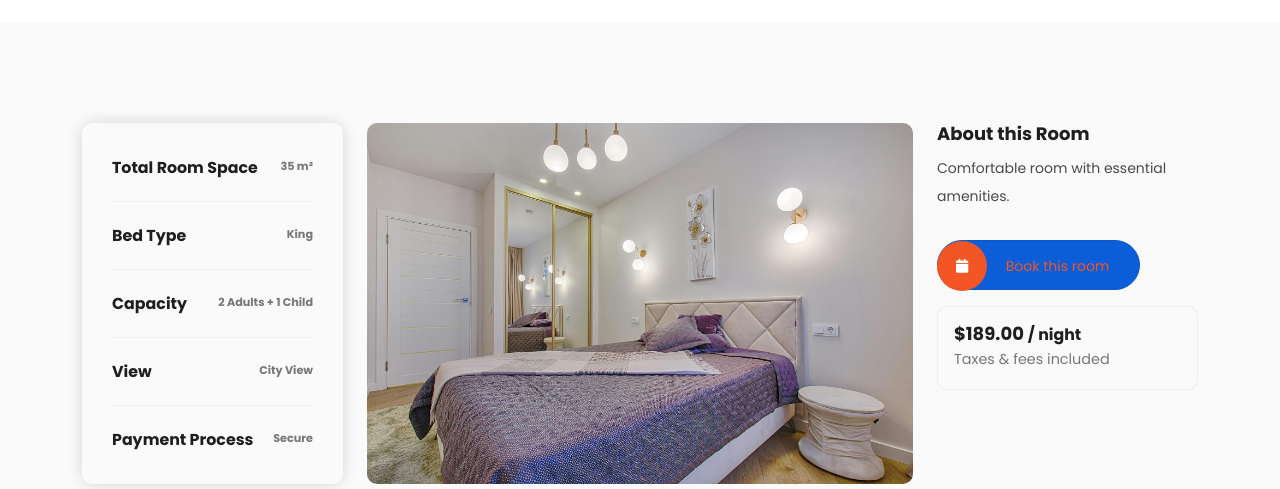
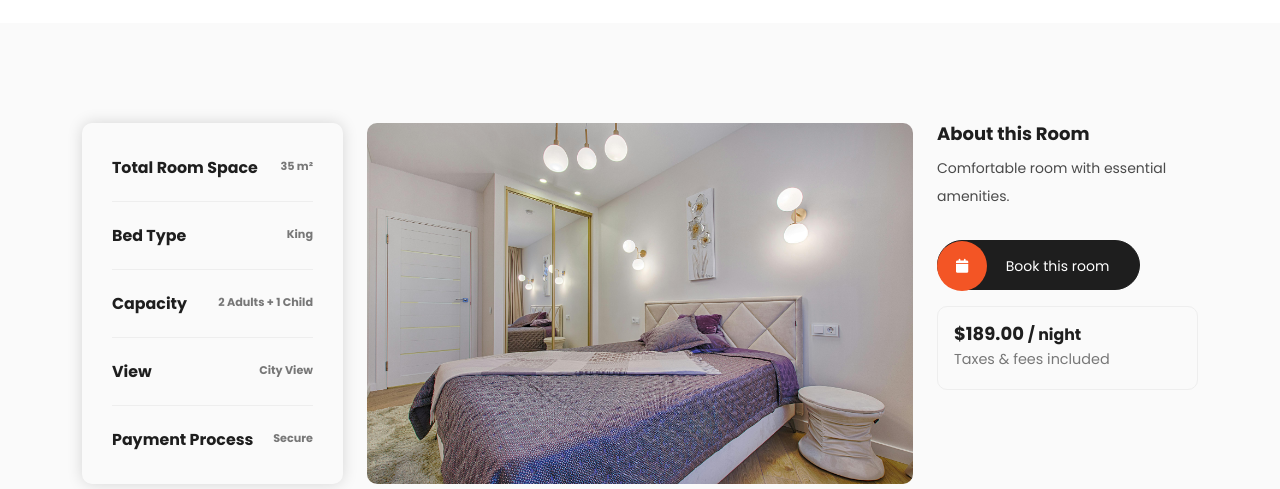
Before and after one commit to Nada-Shama/BooknStay, a Django app: page /hotels/rooms/1/ in a window 1280 px wide, with the pointer over the restyled element. Shown: the part 625-1114 px from the top of the page. Run offline with Django 5.2, Linux system fonts and the light colour scheme; data comes from the database, SQL or seed files in the repository; some libraries are stand-ins or nearby versions.

Commit message:
Room details: dark hover state for 'Book this room' button (white text).

```diff
--- a/static/assets/css/room-details.css
+++ b/static/assets/css/room-details.css
@@ -155,6 +155,13 @@
     margin-bottom: 10px
 }
 
+/* Book this room button hover: dark background, white text */
+.room-details .icon-button a.btn.btn-primary:hover {
+    background-color: #1e1e1e !important;
+    border-color: #1e1e1e !important;
+    color: #fff !important;
+}
+
 @media (max-width: 991px) {
     .room-details .availability-grid {
         grid-template-columns: repeat(2, 1fr)
```
